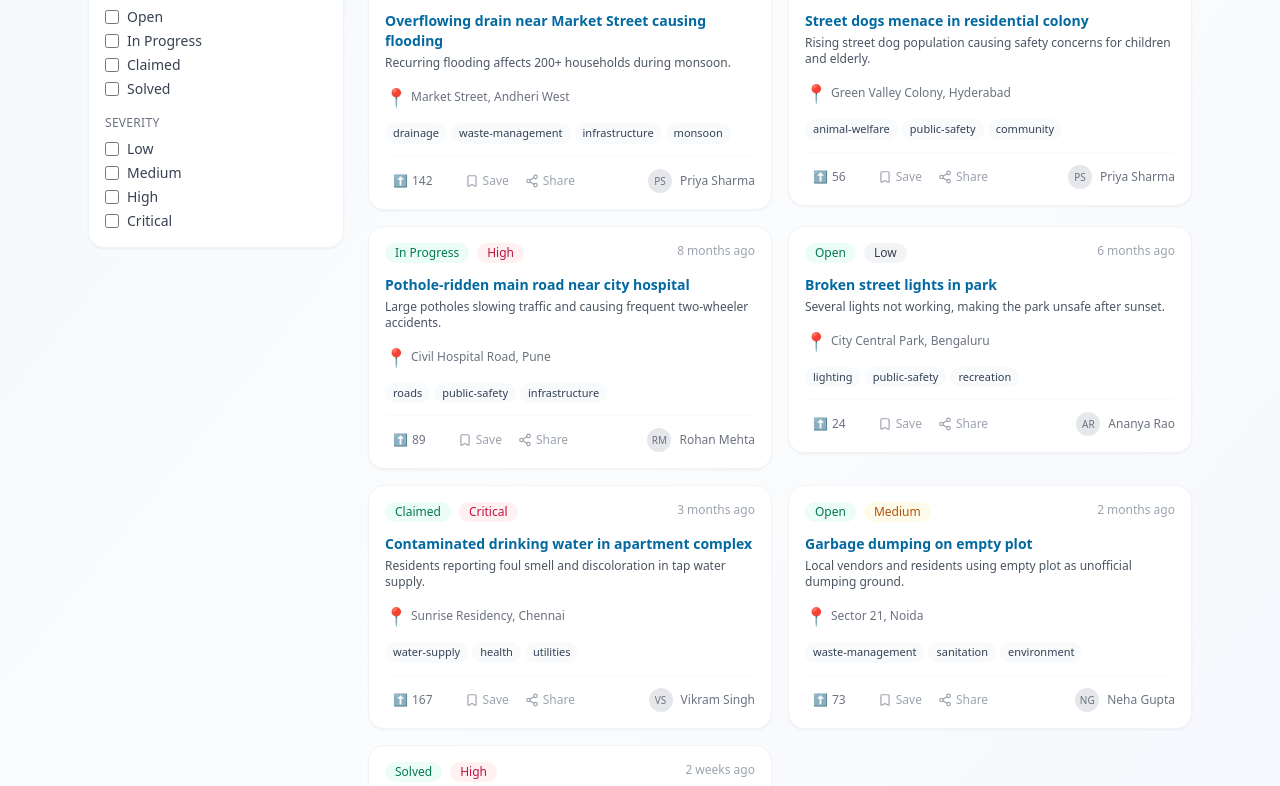
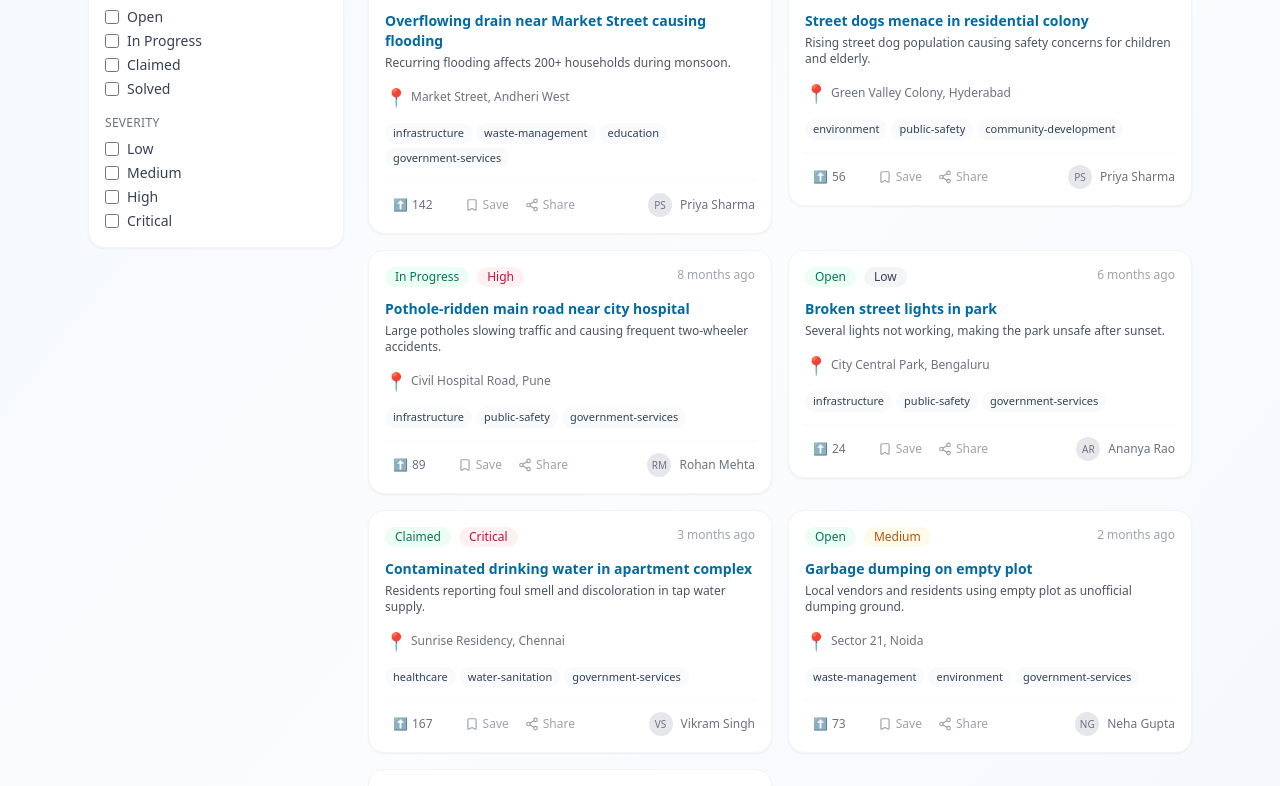
Before and after one commit to dipanshumilmile/unsolved.in, a Next.js app in the folder unsolved-frontend/: page /discover in a window 1280 px wide. Shown: the part 349-1135 px from the top of the page. Built offline with nearby package versions, Linux system fonts and the light colour scheme.

Commit message:
t rebase --continue taggs fixed

```diff
--- a/unsolved-frontend/src/data/problems.js
+++ b/unsolved-frontend/src/data/problems.js
@@ -1,3 +1,6 @@
+// src/data/problems.js
+import { ALL_TAGS } from './tag.js';
+
 const problemsData = [
   {
     id: 1,
@@ -8,7 +11,7 @@ const problemsData = [
     description:
       "Recurring flooding affects 200+ households during monsoon.",
     location: "Market Street, Andheri West",
-    tags: ["drainage", "waste-management", "infrastructure", "monsoon"],
+    tags: [ALL_TAGS[3], ALL_TAGS[12], ALL_TAGS[1], ALL_TAGS[10]], // infrastructure, waste-management, education, government-services
     votes: 142,
     comments: 1,
     author: "Priya Sharma",
@@ -23,7 +26,7 @@ const problemsData = [
     description:
       "Rising street dog population causing safety concerns for children and elderly.",
     location: "Green Valley Colony, Hyderabad",
-    tags: ["animal-welfare", "public-safety", "community"],
+    tags: [ALL_TAGS[5], ALL_TAGS[4], ALL_TAGS[14]], // environment, public-safety, community-development
     votes: 56,
     comments: 0,
     author: "Priya Sharma",
@@ -38,7 +41,7 @@ const problemsData = [
     description:
       "Large potholes slowing traffic and causing frequent two-wheeler accidents.",
     location: "Civil Hospital Road, Pune",
-    tags: ["roads", "public-safety", "infrastructure"],
+    tags: [ALL_TAGS[3], ALL_TAGS[4], ALL_TAGS[10]], // infrastructure, public-safety, government-services
     votes: 89,
     comments: 5,
     author: "Rohan Mehta",
@@ -53,7 +56,7 @@ const problemsData = [
     description:
       "Several lights not working, making the park unsafe after sunset.",
     location: "City Central Park, Bengaluru",
-    tags: ["lighting", "public-safety", "recreation"],
+    tags: [ALL_TAGS[3], ALL_TAGS[4], ALL_TAGS[10]], // infrastructure, public-safety, government-services
     votes: 24,
     comments: 2,
     author: "Ananya Rao",
@@ -68,7 +71,7 @@ const problemsData = [
     description:
       "Residents reporting foul smell and discoloration in tap water supply.",
     location: "Sunrise Residency, Chennai",
-    tags: ["water-supply", "health", "utilities"],
+    tags: [ALL_TAGS[0], ALL_TAGS[6], ALL_TAGS[10]], // healthcare, water-sanitation, government-services
     votes: 167,
     comments: 14,
     author: "Vikram Singh",
@@ -83,7 +86,7 @@ const problemsData = [
     description:
       "Local vendors and residents using empty plot as unofficial dumping ground.",
     location: "Sector 21, Noida",
-    tags: ["waste-management", "sanitation", "environment"],
+    tags: [ALL_TAGS[12], ALL_TAGS[5], ALL_TAGS[10]], // waste-management, environment, government-services
     votes: 73,
     comments: 3,
     author: "Neha Gupta",
@@ -98,7 +101,7 @@ const problemsData = [
     description:
       "Area used to experience power outages daily between 7–9 PM, now resolved.",
     location: "Lake View Apartments, Kolkata",
-    tags: ["electricity", "utilities", "infrastructure"],
+    tags: [ALL_TAGS[7], ALL_TAGS[10], ALL_TAGS[3]], // energy-electricity, government-services, infrastructure
     votes: 95,
     comments: 7,
     author: "Arjun Das",
```
Also changed, not shown: 1 other file (tests, documents, lock files or other folders).
